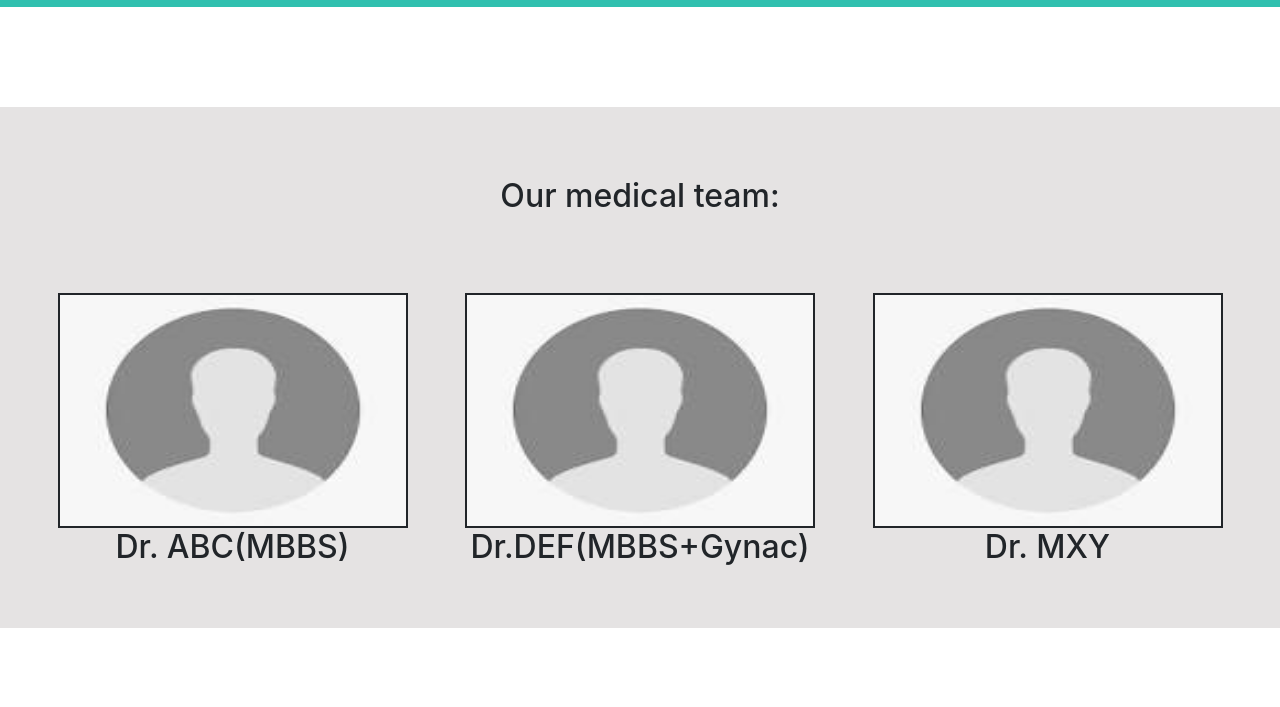
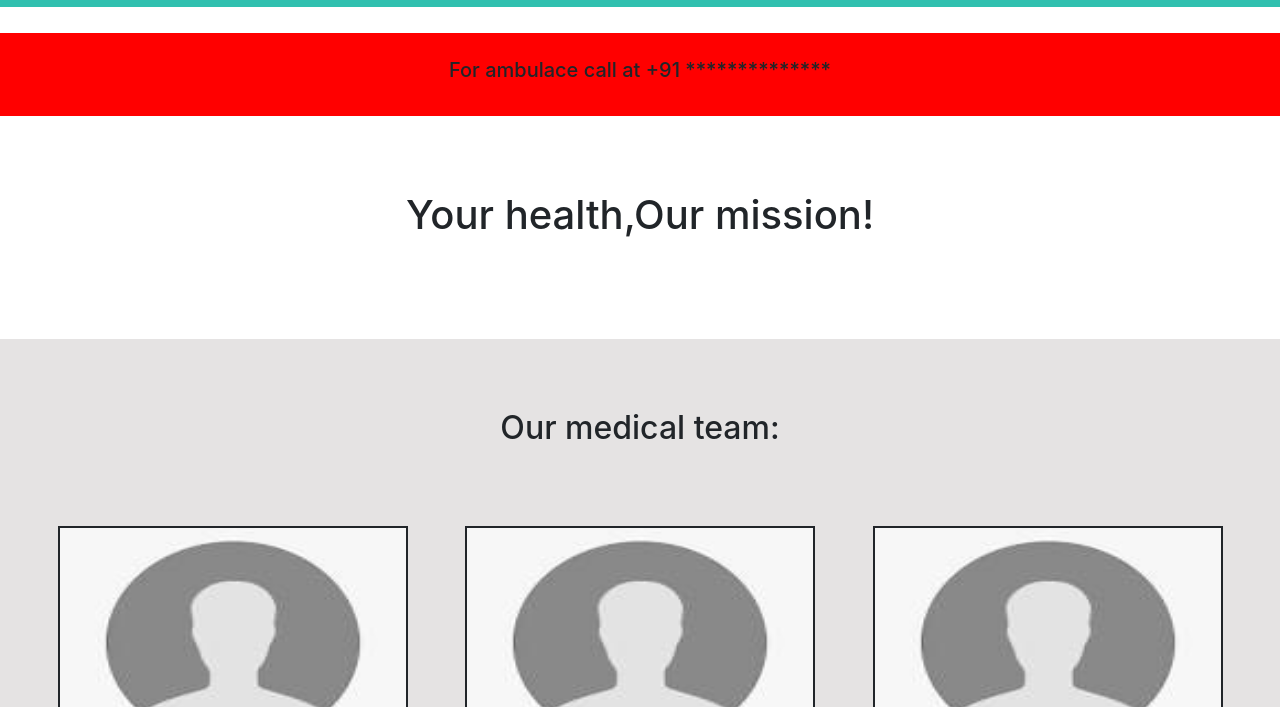
Before and after one commit to Nehanglimdi24/Final_web_project, a plain HTML site: page Web-Mini-project-main/home_page.html in a window 1280 px wide. Shown: the part 93-800 px from the top of the page. Drawn offline with nearby package versions, Linux system fonts and the light colour scheme.

Commit message:
made changes in the home page

```diff
--- a/Web-Mini-project-main/home_page.html
+++ b/Web-Mini-project-main/home_page.html
@@ -21,6 +21,9 @@
             <a class="btn btn-info btn-lg" style="float:right;"href="main_login.html">Login</a>
         </div>
     </header>
+    <div style="background-color: red; text-align:center;margin-top:2%;padding:2%"><h5>For ambulace call at +91 **************</h5></div>
+
+    <div style="margin-top:2cm;text-align: center;"><h1>Your health,Our mission!</h1></div>
     <div style="width: 100%;
     text-align: center;
     margin-top: 100px;
```
Also changed, not shown: Web-Mini-project-main/main_login.html (+0 -1 lines).
